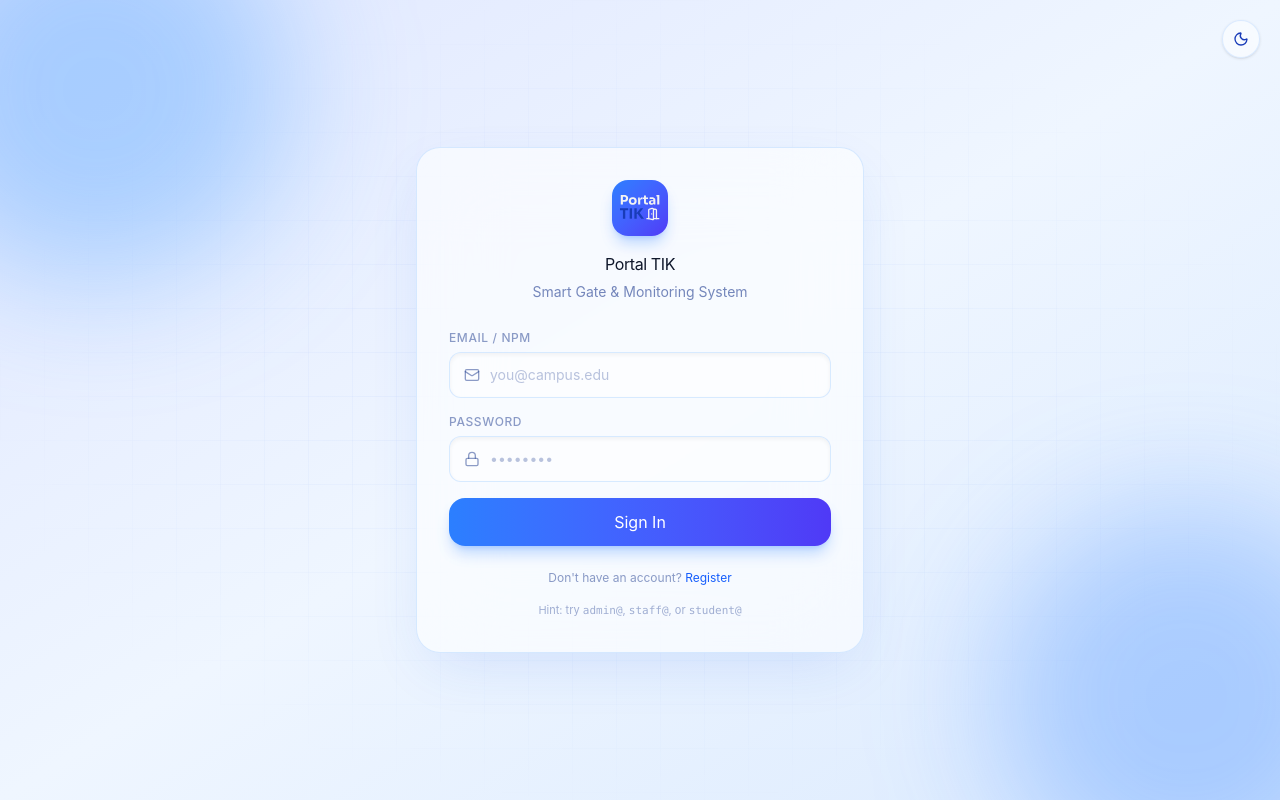
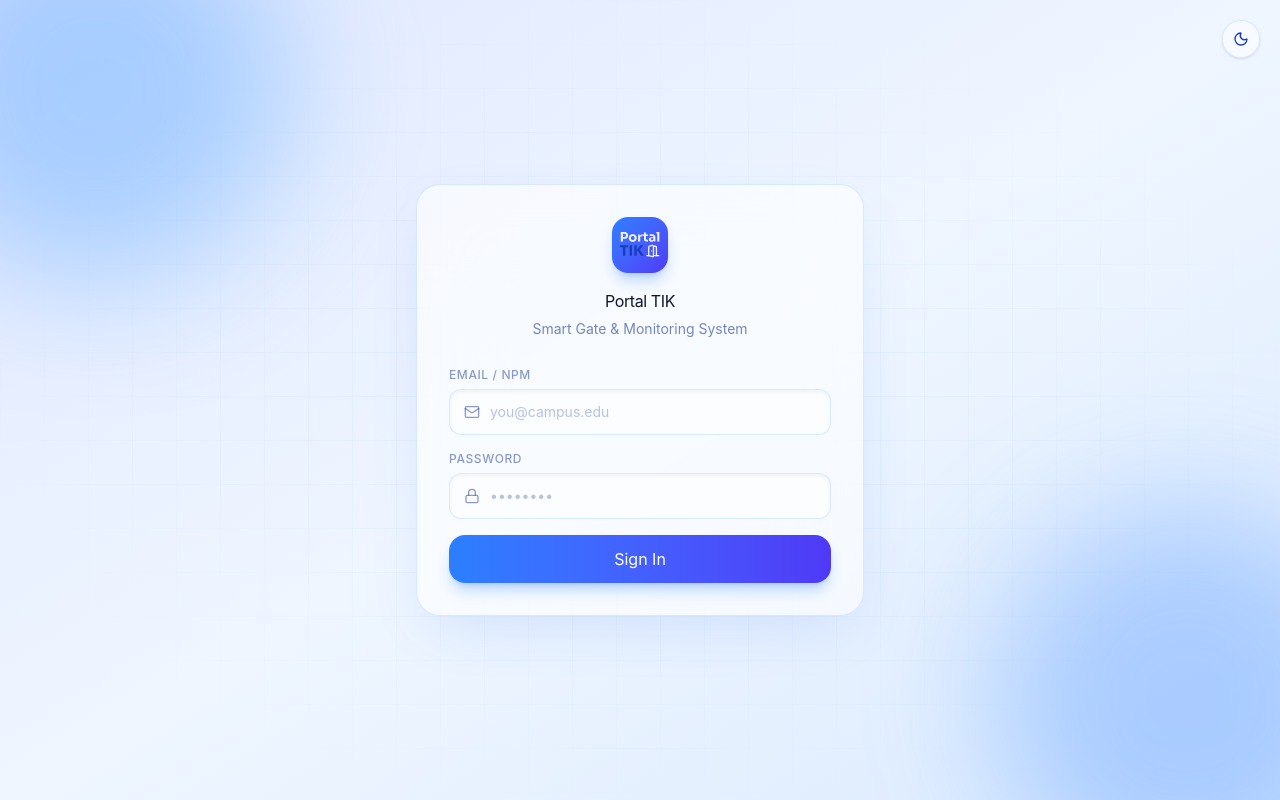
Before and after one commit to kite1412/gate-tik-fe, a React (Vite) app: page /login in a window 1280 px wide. Built offline with nearby package versions, Linux system fonts and the light colour scheme; no server answers; the HTML template or start-up script is replaced by a standard one.

Commit message:
Remove registration prompt and hint from LoginPage component

```diff
--- a/src/pages/LoginPage.jsx
+++ b/src/pages/LoginPage.jsx
@@ -157,18 +157,6 @@ export default function LoginPage() {
                 }`}
               />
             </button>
-
-            <p
-              className={`pt-2 text-center text-xs ${dark ? 'text-white/50' : 'text-blue-900/50'}`}
-            >
-              Don't have an account?{' '}
-              <a className={`hover:underline ${dark ? 'text-blue-300' : 'text-blue-600'}`} href="#">
-                Register
-              </a>
-            </p>
-            <p className={`text-center text-[11px] ${dark ? 'text-white/30' : 'text-blue-900/40'}`}>
-              Hint: try <code>admin@</code>, <code>staff@</code>, or <code>student@</code>
-            </p>
           </form>
         </motion.div>
       </div>
```
